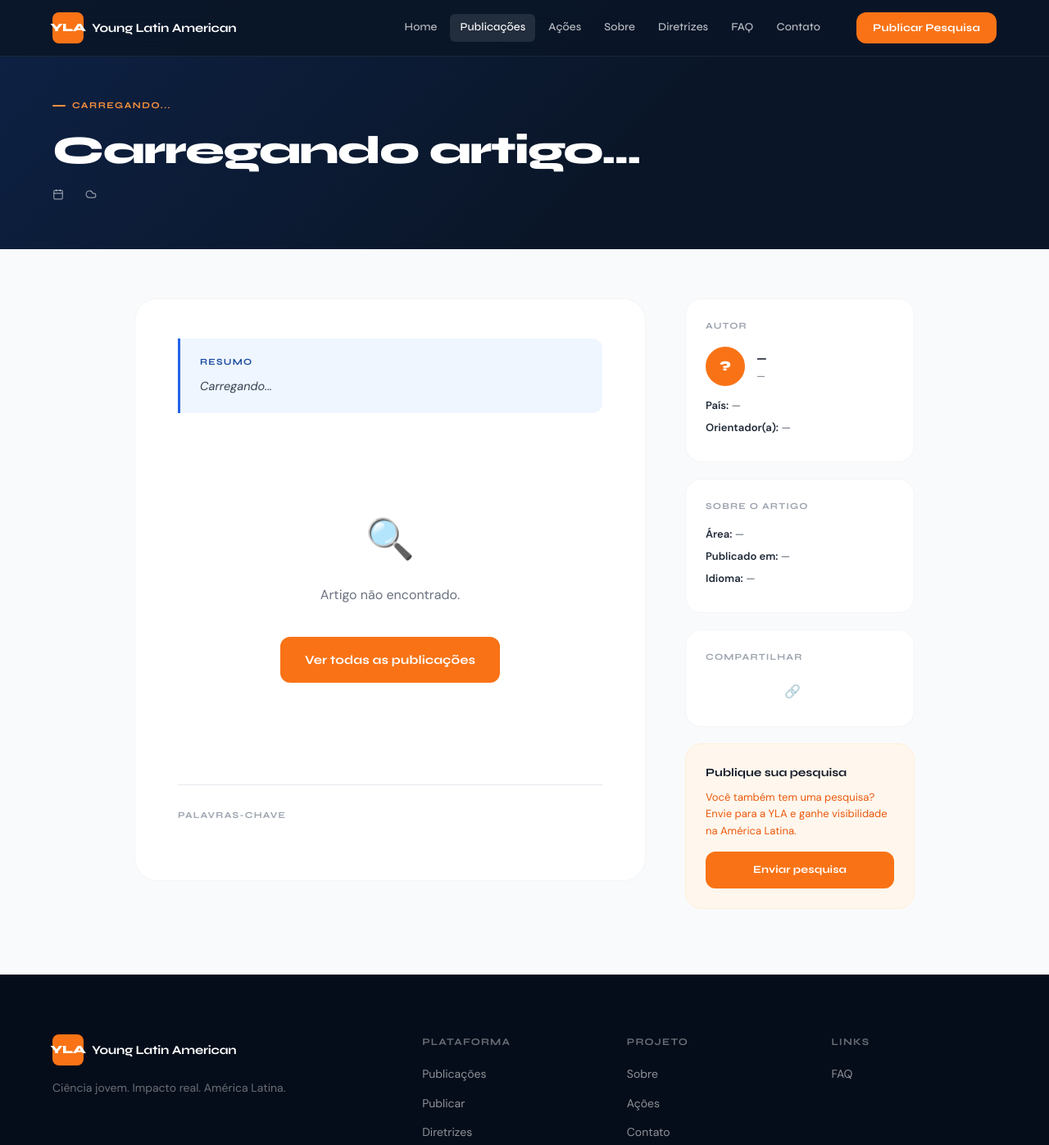
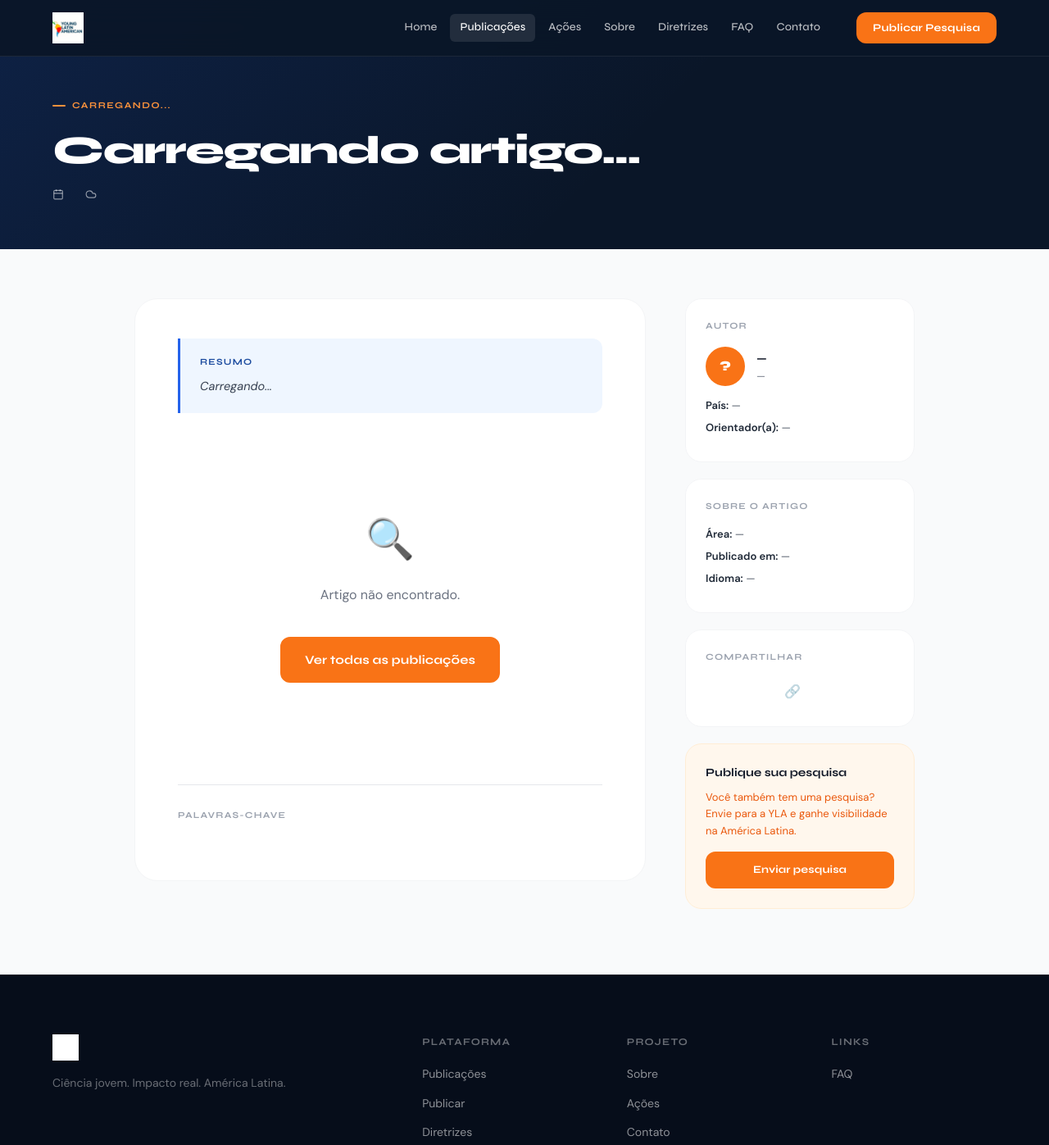
Before and after one commit to G-Tomboly/Young-Latin-American-Website, a website: page artigo.html in a window 1280 px wide. Shown: the top 1397 px of the page at 82% size. Drawn offline with nearby package versions, Linux system fonts and the light colour scheme.

Commit message:
feature: ready to launch.

```diff
--- a/artigo.html
+++ b/artigo.html
@@ -13,10 +13,7 @@
 
 <header class="navbar" id="navbar">
   <div class="nav-container">
-    <a href="index.html" class="logo">
-      <span class="logo-mark">YLA</span>
-      <span class="logo-text">Young Latin American</span>
-    </a>
+    <a href="index.html" class="logo-official"><img src="1776787439348_image.png" alt="Young Latin American" style="height:38px;width:auto;display:block;"></a>
     <nav class="nav-links" id="navLinks">
       <a href="index.html" class="nav-link">Home</a>
       <a href="publicacoes.html" class="nav-link active">Publicações</a>
@@ -111,7 +108,7 @@
   <div class="container">
     <div class="footer-grid">
       <div class="footer-brand">
-        <div class="footer-logo"><span class="logo-mark">YLA</span><span class="logo-text">Young Latin American</span></div>
+        <div class="footer-logo"><img src="1776787439348_image.png" alt="Young Latin American" style="height:32px;width:auto;display:block;filter:brightness(0) invert(1);"></div>
         <p class="footer-tagline">Ciência jovem. Impacto real. América Latina.</p>
       </div>
       <div class="footer-col">
```
Also changed, not shown: contato.html (+2 -2 lines), diretrizes.html (+2 -2 lines), enviar.html (+2 -5 lines), faq.html (+2 -2 lines), index.html (+2 -8 lines), publicacoes.html (+2 -5 lines), sobre.html (+2 -5 lines), 1776787439348_image.png (added).
